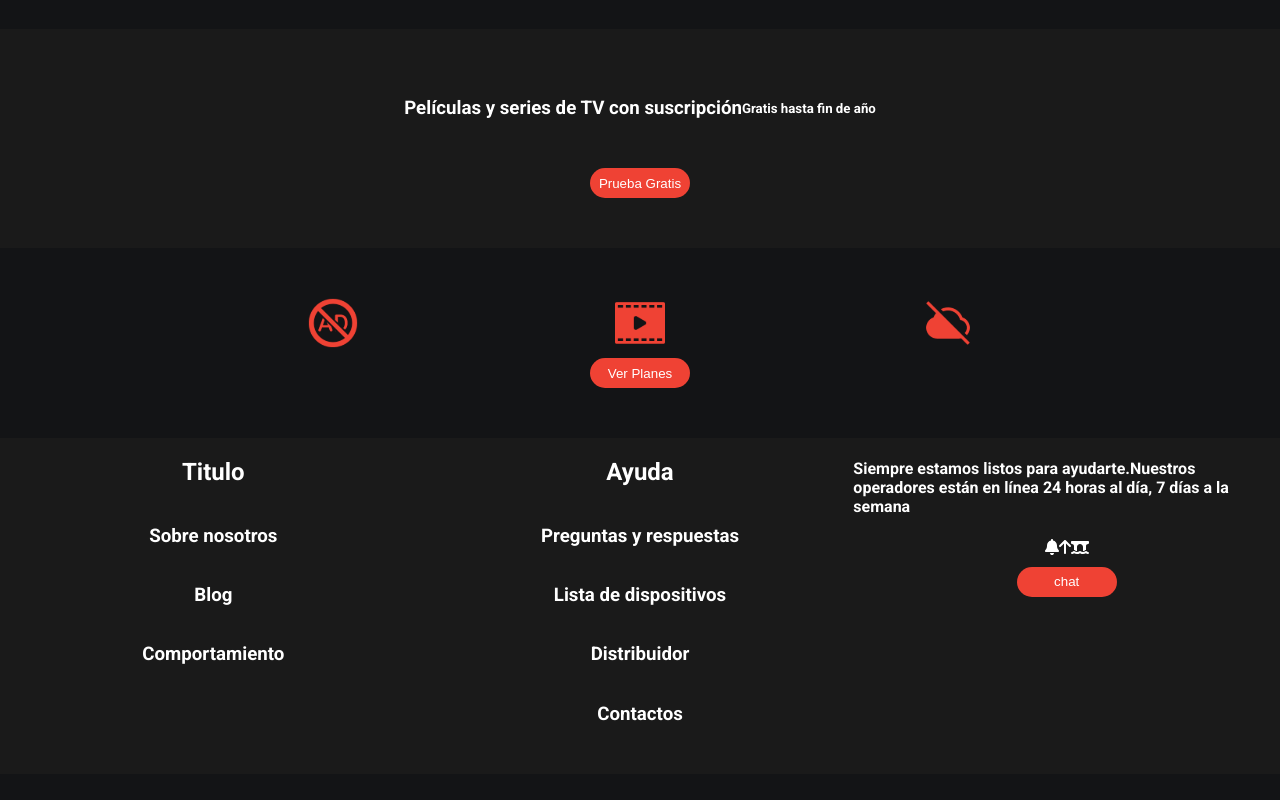
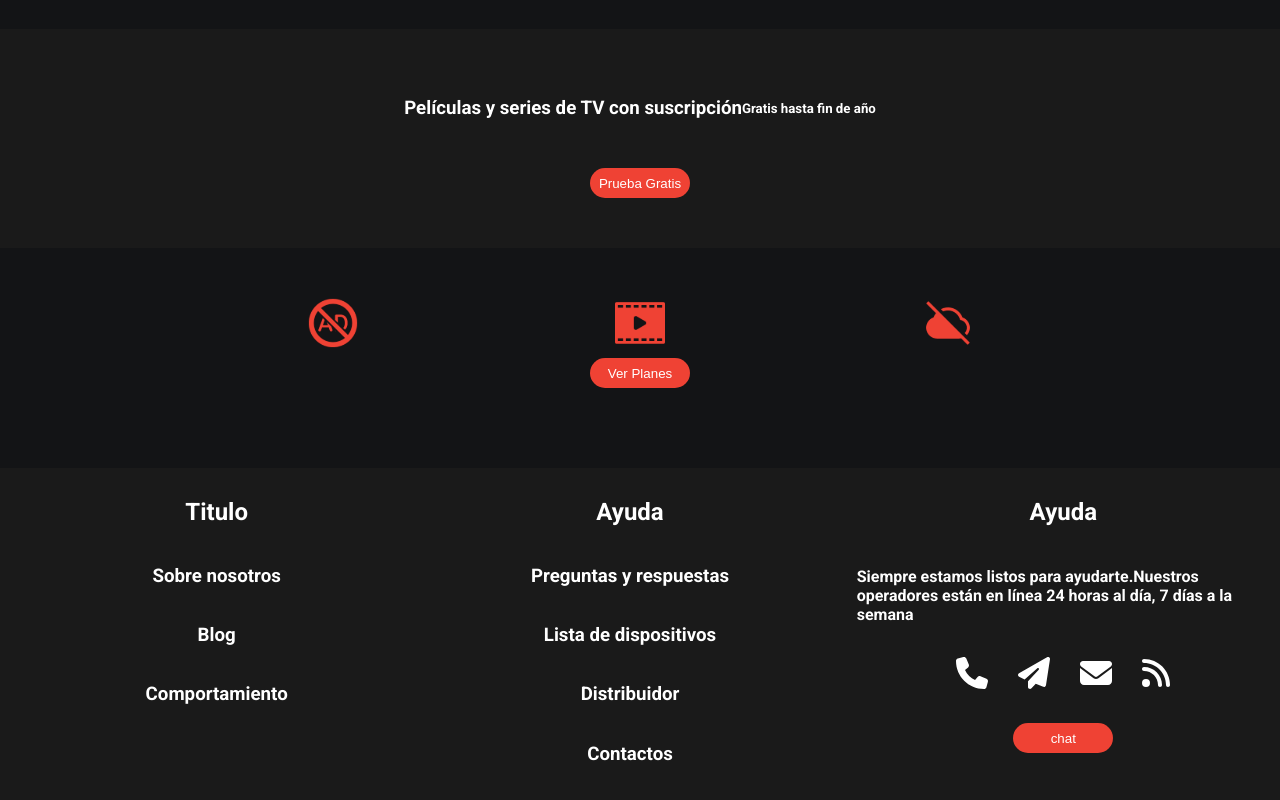
Before and after one commit to Smosherty/FilmPage, a React (Vite) app in the folder FilmWebSite/: page / in a window 1280 px wide. Shown: the part 2056-2856 px from the top of the page. Before the commit the page ends 2830 px from the top, so only its background shows below. Built offline with nearby package versions, Linux system fonts and the light colour scheme.

Commit message:
11/05/24 23:00

```diff
--- a/FilmWebSite/src/assets/components/footer/Footer.jsx
+++ b/FilmWebSite/src/assets/components/footer/Footer.jsx
@@ -1,7 +1,7 @@
 import React from 'react'
 import './footer-styles.css'
 import { FontAwesomeIcon } from '@fortawesome/react-fontawesome'
-import { faBell, faArrowUp, faBridgeWater } from '@fortawesome/free-solid-svg-icons'
+import { faPhone, faPaperPlane, faEnvelope, faRss } from '@fortawesome/free-solid-svg-icons'
 
 function Footer() {
     return (
@@ -20,20 +20,26 @@ function Footer() {
                     <h3>Distribuidor</h3>
                     <h3>Contactos</h3>
                 </div>
-                <div className="footer-name">
+                <div className="footer-name-plus">
                     <div className="footer-button">
+                        <div className="name-title">
+                            <h2>Ayuda </h2>
+                        </div>
                         <div className="footer-icon-text">
                             <h4>Siempre estamos listos para ayudarte.Nuestros operadores están en línea 24 horas al día, 7 días a la semana</h4>
                         </div>
                         <div className="footer-icons">
                             <div className="footer-icon">
-                                <FontAwesomeIcon icon={faBell} />
+                                <FontAwesomeIcon icon={faPhone} />
                             </div>
                             <div className="footer-icon">
-                                <FontAwesomeIcon icon={faArrowUp} />
+                                <FontAwesomeIcon icon={faPaperPlane} />
                             </div>
                             <div className="footer-icon">
-                                <FontAwesomeIcon icon={faBridgeWater} />
+                                <FontAwesomeIcon icon={faEnvelope} />
+                            </div>
+                            <div className="footer-icon">
+                                <FontAwesomeIcon icon={faRss} />
                             </div>
                         </div>
                         <button className="button">chat</button>
--- a/FilmWebSite/src/assets/components/footer/footer-styles.css
+++ b/FilmWebSite/src/assets/components/footer/footer-styles.css
@@ -3,6 +3,8 @@
     color: white;
     background-color: #1A1A1A;
     margin-bottom: -30px;
+    margin-top: 30px;
+    padding: 10px;
 }
 
 .footer-icons{
@@ -18,6 +20,30 @@
     width: 60vw;
     gap: -5px;
     margin-bottom: 30px;
+}
+
+.footer-name-plus{
+    display: flex;
+    align-items: center;
+    flex-direction: column;
+    width: 60vw;
+    gap: -5px;
+    margin-bottom: 30px;
+    margin-left: 20px;
+}
+
+.footer-icons{
+    display: flex;
+    justify-content: center;
+    gap: 30px;
+    margin-top: 10px;
+    margin-bottom: 20px;
+}
+
+.footer-icon{
+
+    font-size: xx-large;
+    object-fit: cover;
 }
 
 .footer-button{
```
